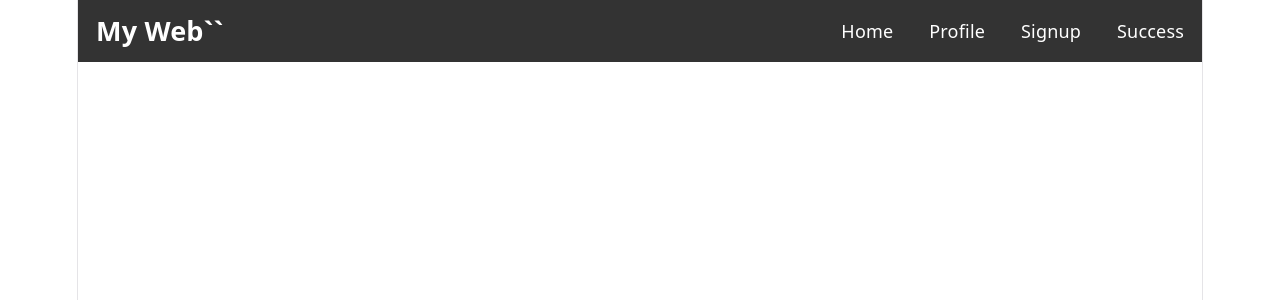
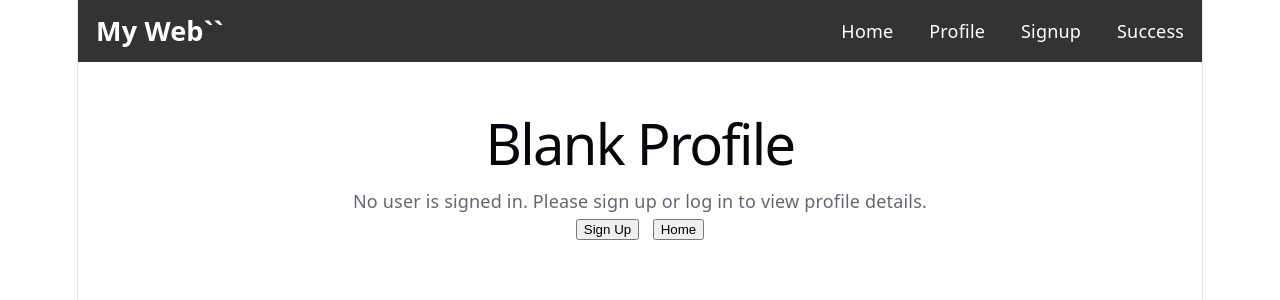
Before and after one commit to 20260173-gilhang/aptech1-midterm-exam, a React (Vite) app: page /profile in a window 1280 px wide. Shown: the top 300 px of the page. Built offline with nearby package versions, Linux system fonts and the light colour scheme.

Commit message:
Guide to install

```diff
--- a/src/App.jsx
+++ b/src/App.jsx
@@ -12,6 +12,7 @@ function App() {
       <NavBar />
       <Routes>
         <Route path="/" element={<Home />} />
+        <Route path="/profile" element={<Profile />} />
         <Route path="/profile/:username" element={<Profile />} />
         <Route path="/signup" element={<Signup />} />
         <Route path="/success" element={<Success />} />
--- a/src/pages/Profile.jsx
+++ b/src/pages/Profile.jsx
@@ -39,7 +39,7 @@ const Profile = () => {
   const { username } = useParams();
 
   const foundProfile = useMemo(
-    () => dummyProfiles.find((p) => p.username === username),
+    () => (username ? dummyProfiles.find((p) => p.username === username) : null),
     [username]
   );
 
@@ -47,10 +47,11 @@ const Profile = () => {
   const [isEditing, setIsEditing] = useState(false);
   const [saveSuccess, setSaveSuccess] = useState(false);
 
-  const profile =
-    savedProfile && savedProfile.username === username
-      ? savedProfile
-      : foundProfile ?? defaultProfile;
+  const profile = useMemo(() => {
+    if (!username) return defaultProfile;
+    if (savedProfile?.username === username) return savedProfile;
+    return foundProfile ?? defaultProfile;
+  }, [username, foundProfile, savedProfile]);
 
   const nameRegex = /^[A-Za-z]{2,}$/;
   const emailRegex = /^[^\s@]+@[^\s@]+\.[^\s@]+$/;
@@ -68,8 +69,8 @@ const Profile = () => {
   });
 
   useEffect(() => {
-    reset(foundProfile ?? defaultProfile);
-  }, [foundProfile, reset]);
+    reset(profile);
+  }, [profile, reset]);
 
   const profileValidationRules = {
     fullName: {
@@ -111,7 +112,20 @@ const Profile = () => {
   const handleBackToHome = () => navigate('/');
   const handleGoToSignup = () => navigate('/signup');
 
-  if (!foundProfile) {
+  if (!username) {
+    return (
+      <div style={{ padding: '2rem', maxWidth: '600px', margin: '0 auto' }}>
+        <h1>Blank Profile</h1>
+        <p>No user is signed in. Please sign up or log in to view profile details.</p>
+        <button onClick={() => navigate('/signup')} style={{ marginRight: '0.75rem' }}>
+          Sign Up
+        </button>
+        <button onClick={handleBackToHome}>Home</button>
+      </div>
+    );
+  }
+
+  if (!foundProfile && !savedProfile) {
     return (
       <div style={{ padding: '2rem', maxWidth: '600px', margin: '0 auto' }}>
         <h1>Profile Not Found</h1>
@@ -123,7 +137,7 @@ const Profile = () => {
 
   return (
     <div style={{ padding: '2rem', maxWidth: '600px', margin: '0 auto' }}>
-      <h1>Profile of {profile.fullName}</h1>
+      <h1>Profile of {profile.fullName || 'Guest'}</h1>
 
       {saveSuccess && (
         <div
```
Also changed, not shown: 1 other file (tests, documents, lock files or other folders).
